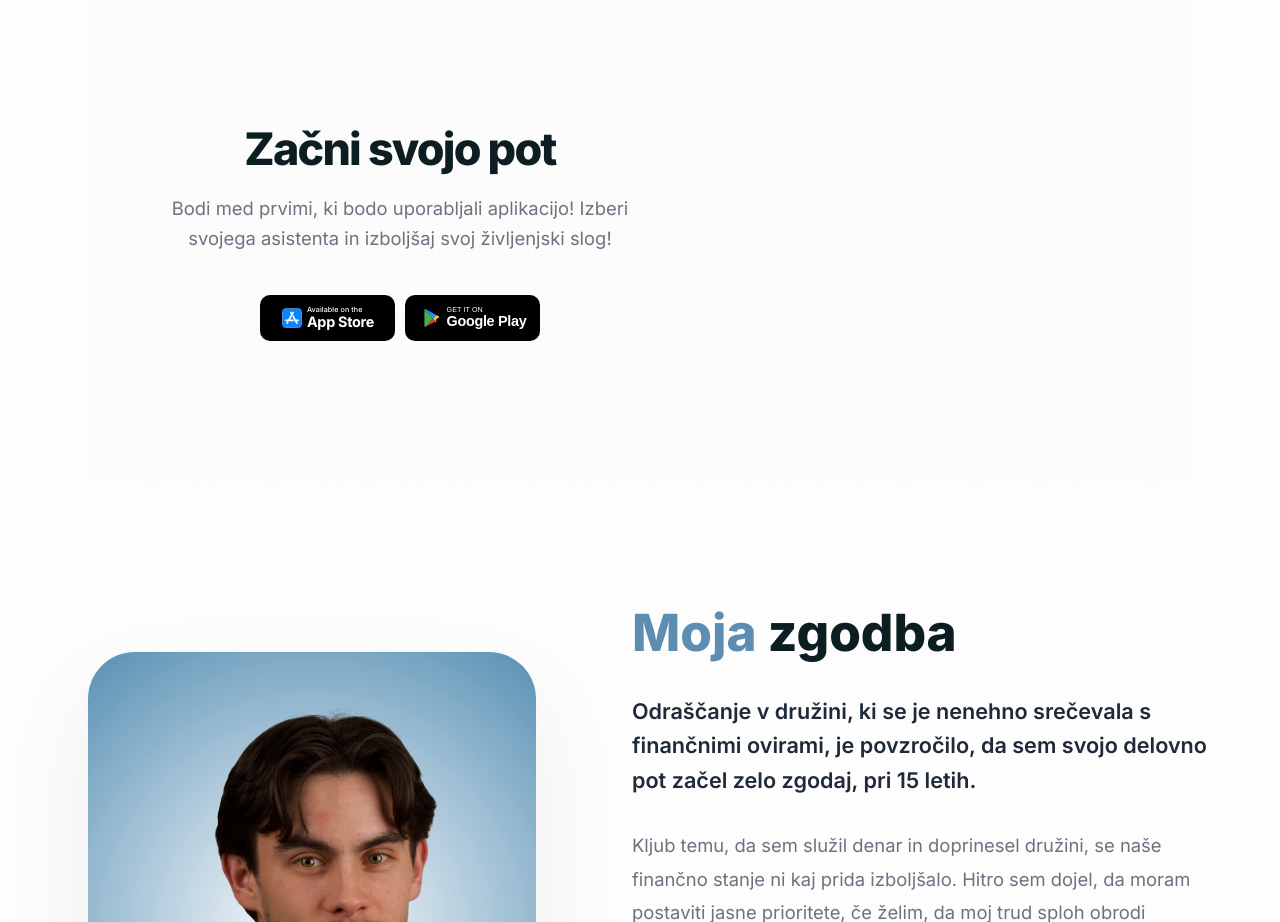
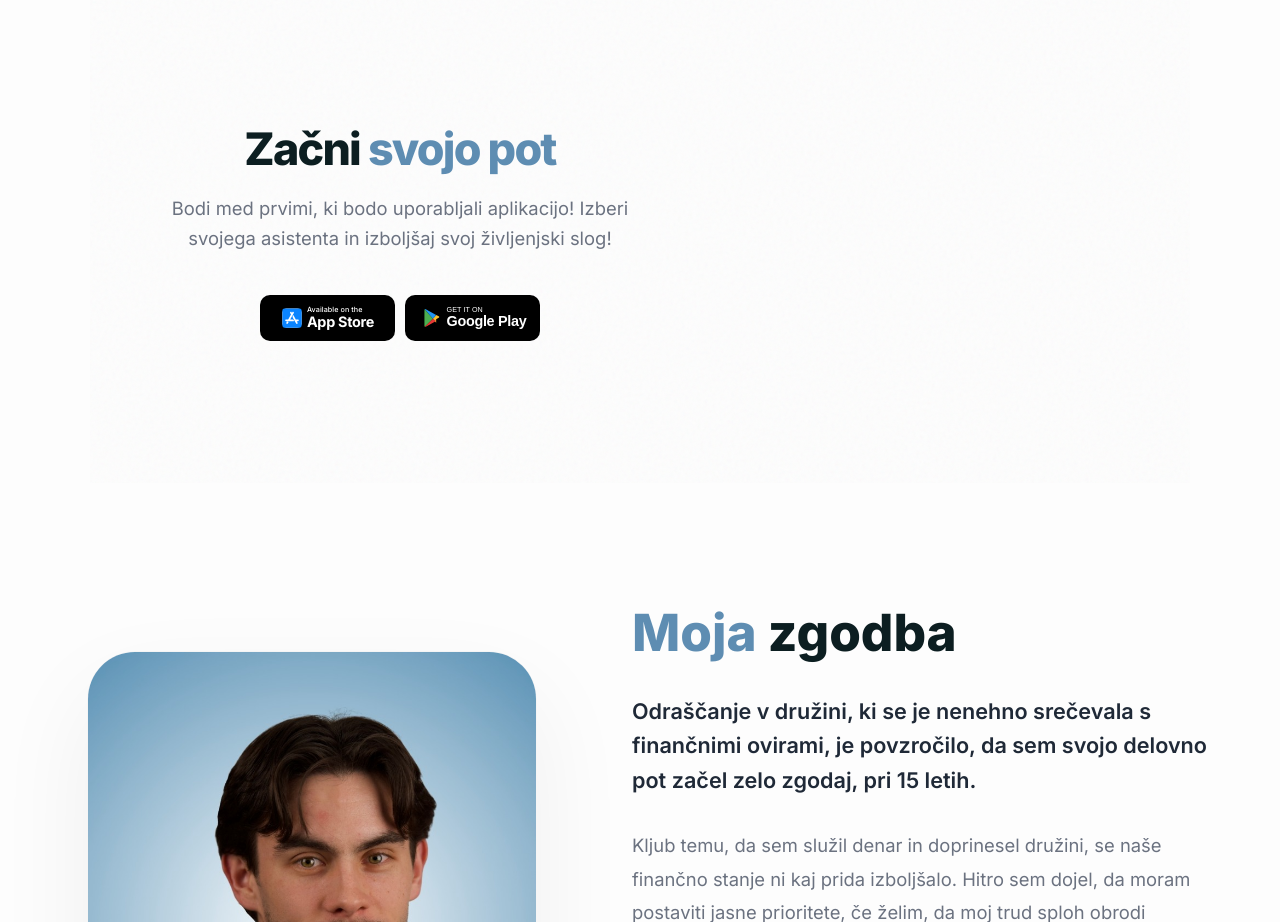
Before and after one commit to filipkolle/Landing-4P, a React (Vite) app: page /o-nas in a window 1280 px wide. Shown: the part 3020-3942 px from the top of the page. Built offline with nearby package versions, Linux system fonts and the light colour scheme.

Commit message:
style: colorize 'svojo pot' in About CTA

```diff
--- a/src/pages/AboutPage.jsx
+++ b/src/pages/AboutPage.jsx
@@ -220,7 +220,7 @@ const AboutPage = () => {
             transition={{ duration: 1.2, ease: expoOut }}
           >
             <div className="cta-left" style={{ textAlign: 'center', margin: '0 auto', display: 'flex', flexDirection: 'column', alignItems: 'center' }}>
-              <h2>Začni svojo pot</h2>
+              <h2>Začni <span className="blue-text">svojo pot</span></h2>
               <p>
                 Bodi med prvimi, ki bodo uporabljali aplikacijo! Izberi svojega asistenta in izboljšaj svoj življenjski slog!
               </p>
```
